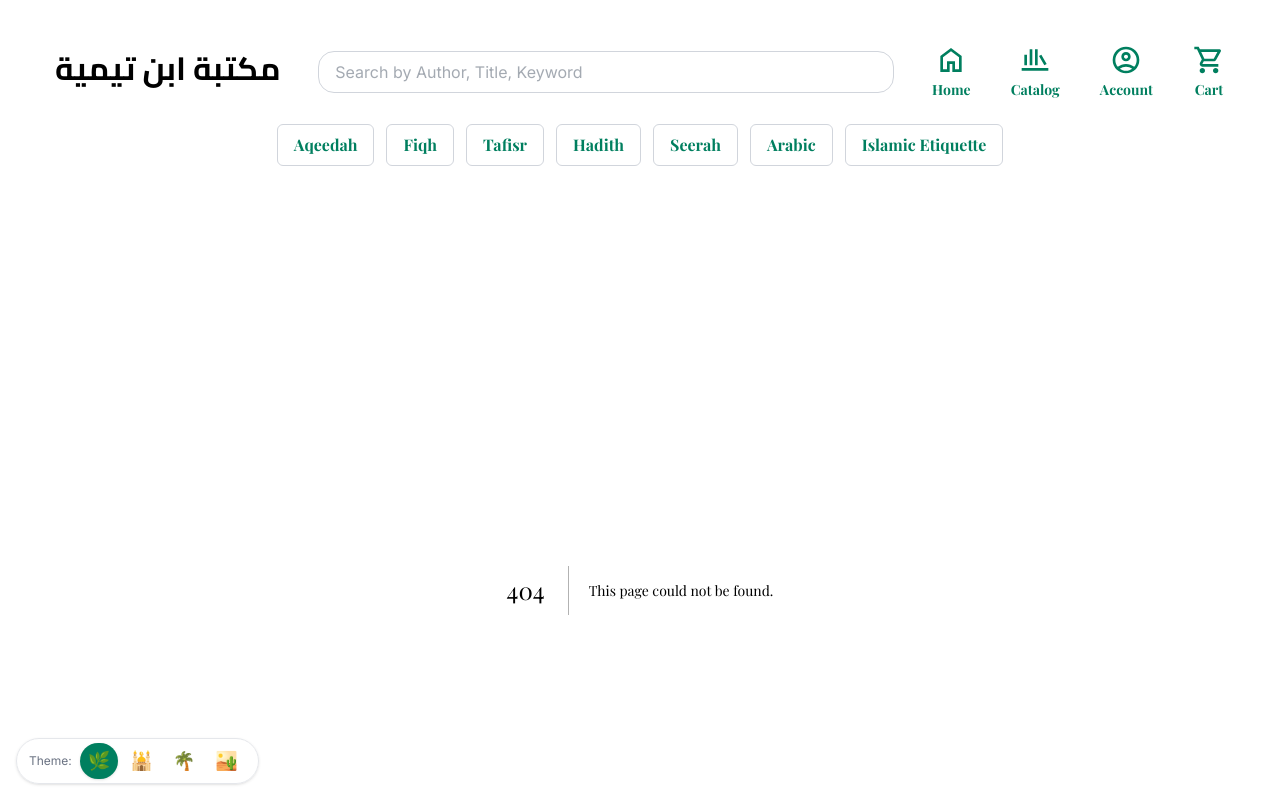
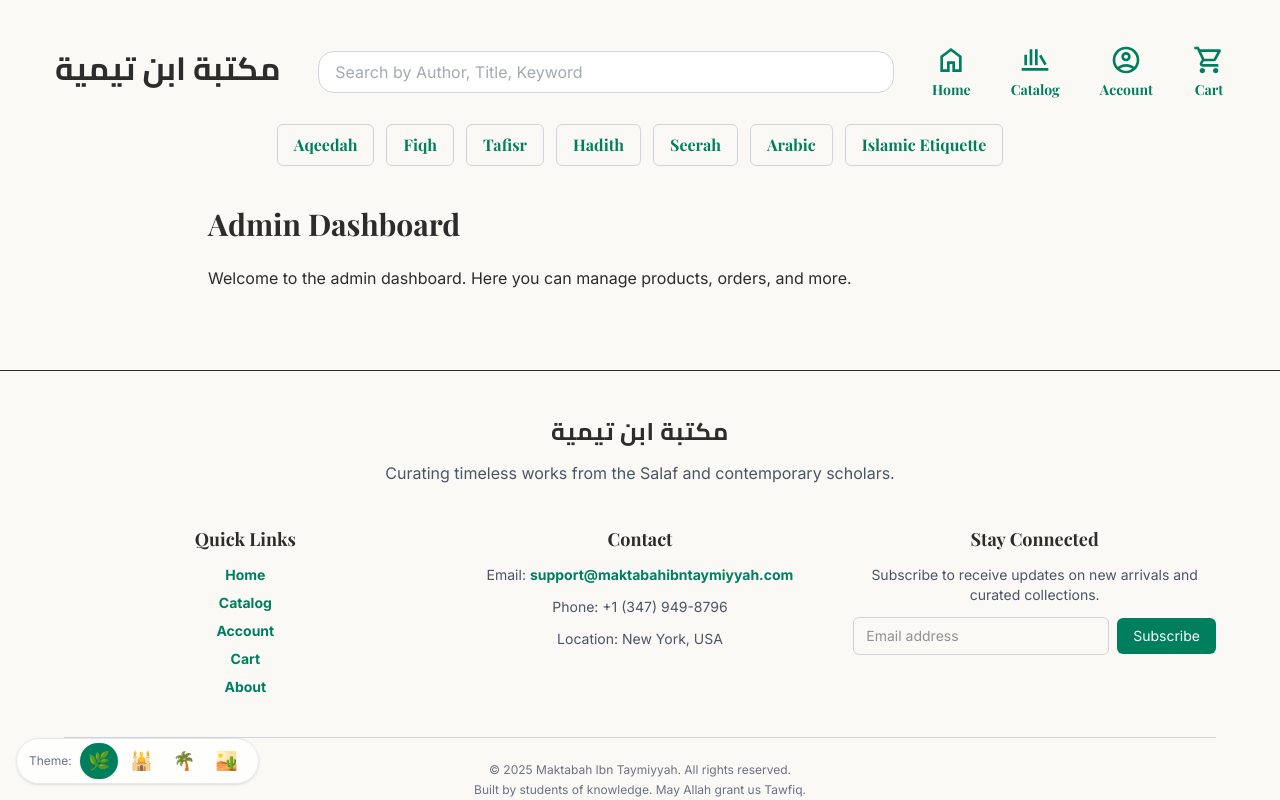
Before and after one commit to mohammadr09/maktabah-ibn-taymiyyah, a Next.js app: page /admin in a window 1280 px wide. Before the commit this address had no page. Shown: the top 800 px of the page. Built offline with nearby package versions, Linux system fonts and the light colour scheme.

Commit message:
Hosting Fixes

```diff
--- a/package.json
+++ b/package.json
@@ -14,6 +14,7 @@
     "@mui/icons-material": "^7.2.0",
     "@mui/material": "^7.2.0",
     "@stripe/stripe-js": "^7.4.0",
+    "firebase": "^11.10.0",
     "next": "15.3.4",
     "react": "^19.0.0",
     "react-dom": "^19.0.0",
--- /dev/null
+++ b/src/app/admin/page.tsx
@@ -0,0 +1,9 @@
+export default function AdminDashboard() {
+  return (
+    <main className="mx-auto max-w-4xl p-4">
+      <h1 className="text-3xl font-bold mb-6">Admin Dashboard</h1>
+      <p>Welcome to the admin dashboard. Here you can manage products, orders, and more.</p>
+      {/* Add links or components for managing products, orders, etc. */}
+    </main>
+  );
+}
--- a/src/app/routes/checkout/page.tsx
+++ b/src/app/routes/checkout/page.tsx
@@ -3,7 +3,7 @@
 import { useCart } from "@/lib/context/CartContext";
 import { products } from "@/lib/data/test/data";
 import ShippingForm from "@/lib/components/ShippingForm";
-import { useState } from "react";
+// import { useState } from "react";
 import Link from "next/link";
 import Image from "next/image";
 
@@ -27,7 +27,7 @@ export default function Checkout() {
     quantity,
   }));
 
-  const [selectedRate, setSelectedRate] = useState<ShippingRate | null>(null);
+  // const [selectedRate, setSelectedRate] = useState<ShippingRate | null>(null);
 
   return (
     <main className="mx-auto max-w-4xl p-4">
@@ -68,7 +68,7 @@ export default function Checkout() {
         </ul>
       )}
 
-      <ShippingForm cartItems={checkoutItems} onSelectRate={setSelectedRate} />
+      <ShippingForm cartItems={checkoutItems} onSelectRate={() => {}} />
 
       {/* {selectedRate && (
         <button
```
Also changed, not shown: 2 other files (tests, documents, lock files or other folders).
